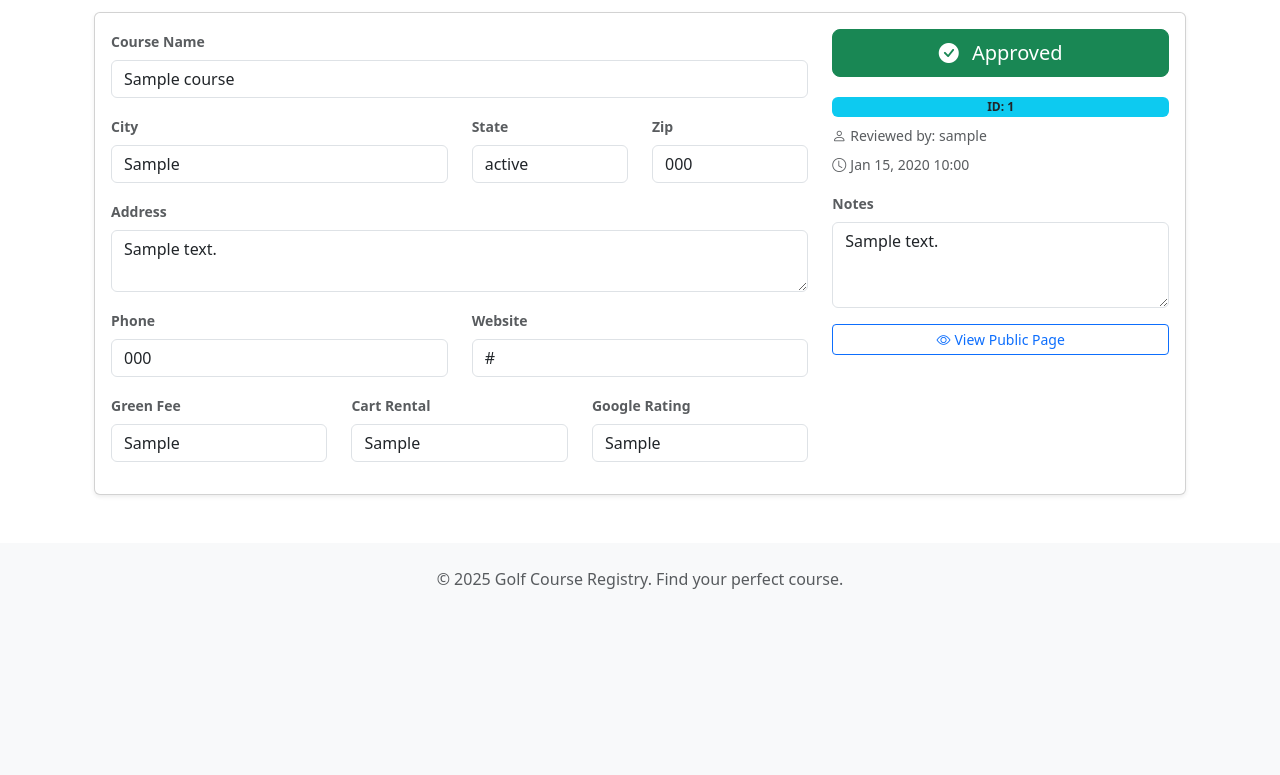
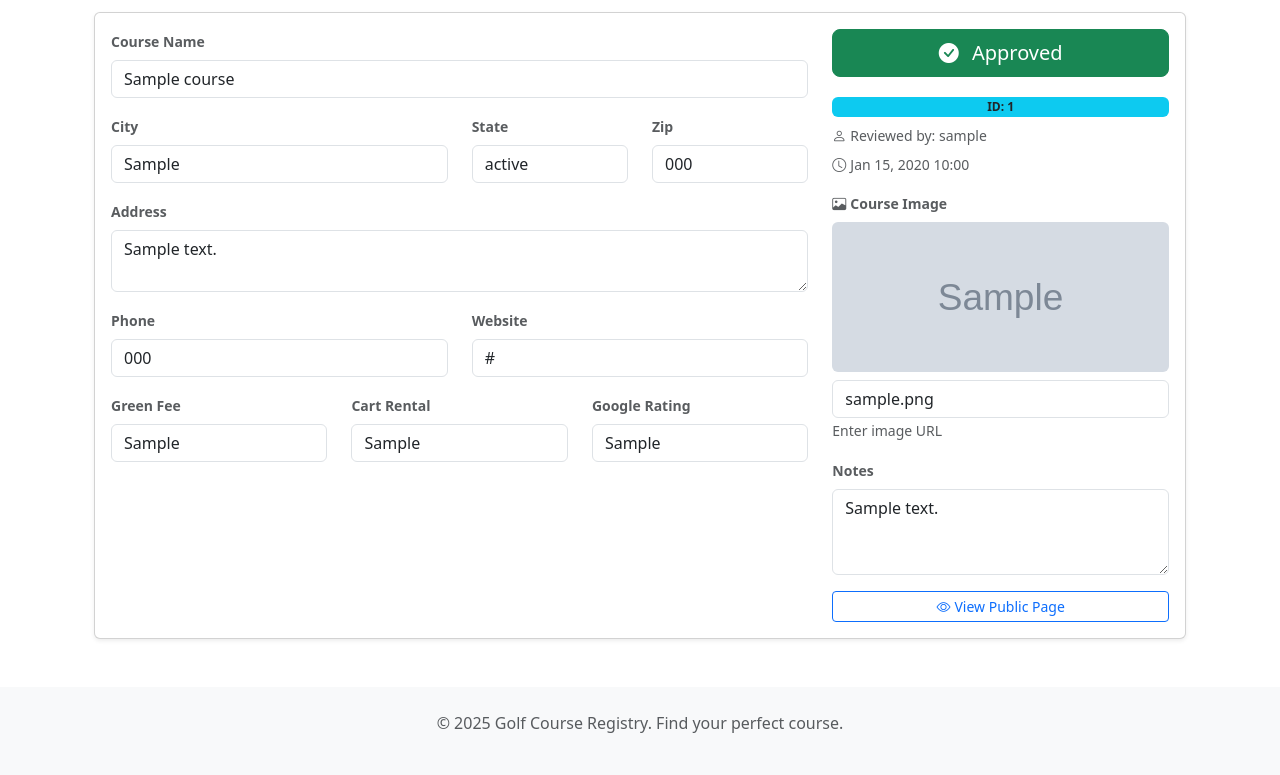
Before and after one commit to agsheves/golf-app, a Django app: page /admin/dashboard/ in a window 1280 px wide. Shown: the part 349-1124 px from the top of the page. Before the commit the page ends 938 px from the top, so only its background shows below. Run offline with Django 5.2, Linux system fonts and the light colour scheme; a user stored in the database is signed in; tables that the repository leaves empty hold one stand-in row (values such as "Sample post"); grey boxes marked "Sample" are stand-in pictures; some libraries are stand-ins or nearby versions.

Commit message:
Add ability to update course images in the admin panel
Modify admin dashboard template to include course image upload functionality and update JavaScript to handle image updates.

Replit-Commit-Author: Agent
Replit-Commit-Session-Id: af33eff0-f067-474b-8951-381969a1110b
Replit-Commit-Checkpoint-Type: intermediate_checkpoint
Replit-Commit-Screenshot-Url: https://storage.googleapis.com/screenshot-production-us-central1/0889fddd-c417-451b-8504-c8f83941c106/af33eff0-f067-474b-8951-381969a1110b/cVbaQtx

```diff
--- a/frontend/templates/frontend/admin_dashboard.html
+++ b/frontend/templates/frontend/admin_dashboard.html
@@ -184,6 +184,27 @@
                             {% endif %}
 
                             <div class="mb-3">
+                                <label class="form-label fw-bold small text-muted">
+                                    <i class="bi bi-image me-1"></i>Course Image
+                                </label>
+                                <div class="mb-2">
+                                    {% if course.thumbnail %}
+                                    <img src="{{ course.thumbnail }}" class="img-fluid rounded" alt="{{ course.name }}" style="max-height: 150px; width: 100%; object-fit: cover;">
+                                    {% else %}
+                                    <div class="bg-success text-white rounded d-flex align-items-center justify-content-center" style="height: 150px;">
+                                        <h1 class="mb-0">⛳</h1>
+                                    </div>
+                                    {% endif %}
+                                </div>
+                                <input type="url" class="form-control editable-field"
+                                       data-field="thumbnail"
+                                       value="{{ course.thumbnail }}"
+                                       placeholder="https://example.com/image.jpg"
+                                       data-course-id="{{ course.id }}">
+                                <small class="text-muted">Enter image URL</small>
+                            </div>
+
+                            <div class="mb-3">
                                 <label class="form-label fw-bold small text-muted">Notes</label>
                                 <textarea class="form-control editable-field"
                                           data-field="moderation_notes"
@@ -257,6 +278,14 @@ document.addEventListener('DOMContentLoaded', function() {
             const fieldName = this.dataset.field;
             const value = this.value;
 
+            if (fieldName === 'thumbnail' && value) {
+                const card = this.closest('.course-admin-card');
+                const img = card.querySelector('img.img-fluid');
+                if (img) {
+                    img.src = value;
+                }
+            }
+
             updateTimeout = setTimeout(() => {
                 fetch(`/admin/course/${courseId}/update-field/`, {
                     method: 'POST',
```
Also changed, not shown: 1 other file.
